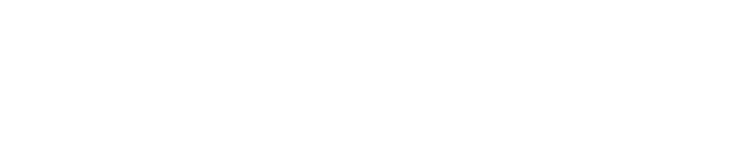
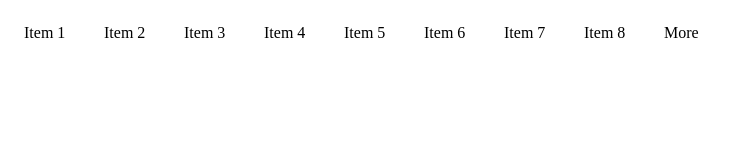
Before and after one commit to kbrdsk/mobile-menu, a website built with webpack: page dist/index.html in a window 1280 px wide. Shown: the whole page, without its empty margins (0-737 px from the left). Built offline with nearby package versions, Linux system fonts and the light colour scheme.

Commit message:
html for sample menu

```diff
--- a/dist/index.html
+++ b/dist/index.html
@@ -5,6 +5,17 @@
 		<title>Mobile Menu</title>
 	</head>
 	<body>
+		<div class="collapsing-menu">
+			<div class="menu-item">Item 1</div>
+			<div class="menu-item">Item 2</div>
+			<div class="menu-item">Item 3</div>
+			<div class="menu-item">Item 4</div>
+			<div class="menu-item">Item 5</div>
+			<div class="menu-item">Item 6</div>
+			<div class="menu-item">Item 7</div>
+			<div class="menu-item">Item 8</div>
+
+		</div>
 		<script src="./bundle.js"></script>
 	</body>
 </html>
```
